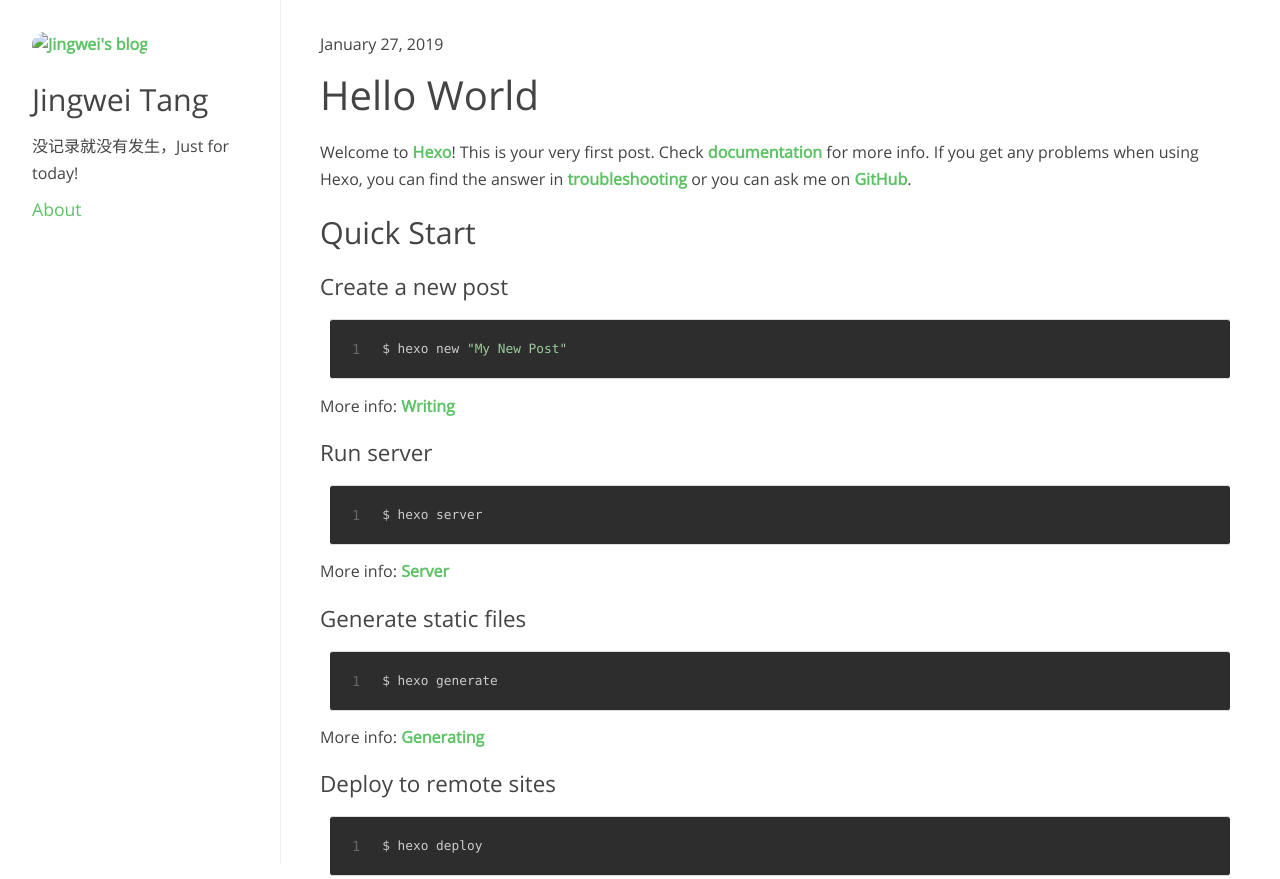
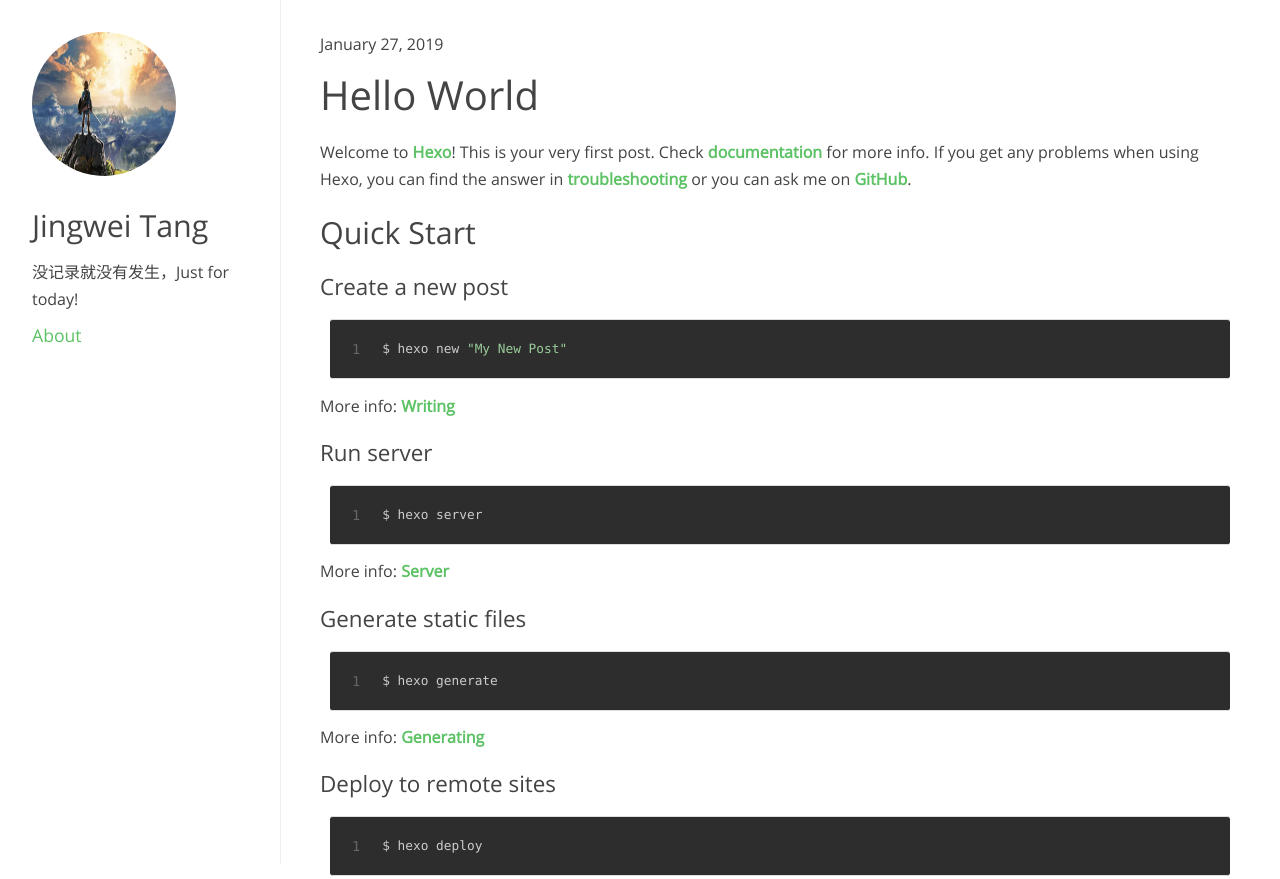
Before and after one commit to eejwtang/eejwtang.github.io, a plain HTML site: page 2019/01/27/hello-world/index.html in a window 1280 px wide. Shown: the top 879 px of the page. Drawn offline with Linux system fonts and the light colour scheme; files whose address does not match are found by name.

Commit message:
Site updated: 2019-01-28 11:13:58

```diff
--- a/2019/01/27/hello-world/index.html
+++ b/2019/01/27/hello-world/index.html
@@ -5,7 +5,7 @@
         <meta http-equiv="Content-Type" content="text/html" charset="UTF-8">
         <meta http-equiv="X-UA-Compatible" content="IE=edge,chrome=1">
         <meta name="description" content="">
-        <link rel="shortcut icon" href="/asset/logo.jpeg">
+        <link rel="shortcut icon" href="/images/logo.jpeg">
         <link rel="canonical" href="http://guolinn.com/">
         <link rel="alternate" type="application/rss+xml" title="Jingwei Tang" href="">
         <title>Hello World | Jingwei&#39;s blog</title>
@@ -28,7 +28,7 @@
 
 
         <header id="header">
-            <a id="logo" href="/"><img src="/asset/logo.jpeg" alt="Jingwei's blog"></a>
+            <a id="logo" href="/"><img src="/images/logo.jpeg" alt="Jingwei's blog"></a>
             <h1><a href="/">Jingwei Tang</a></h1>
             <p>没记录就没有发生，Just for today!</p>
             <div id="follow-icons">
```
Also changed, not shown: archives/2019/01/index.html (+2 -2 lines), archives/2019/index.html (+2 -2 lines), archives/index.html (+2 -2 lines), index.html (+2 -2 lines).
